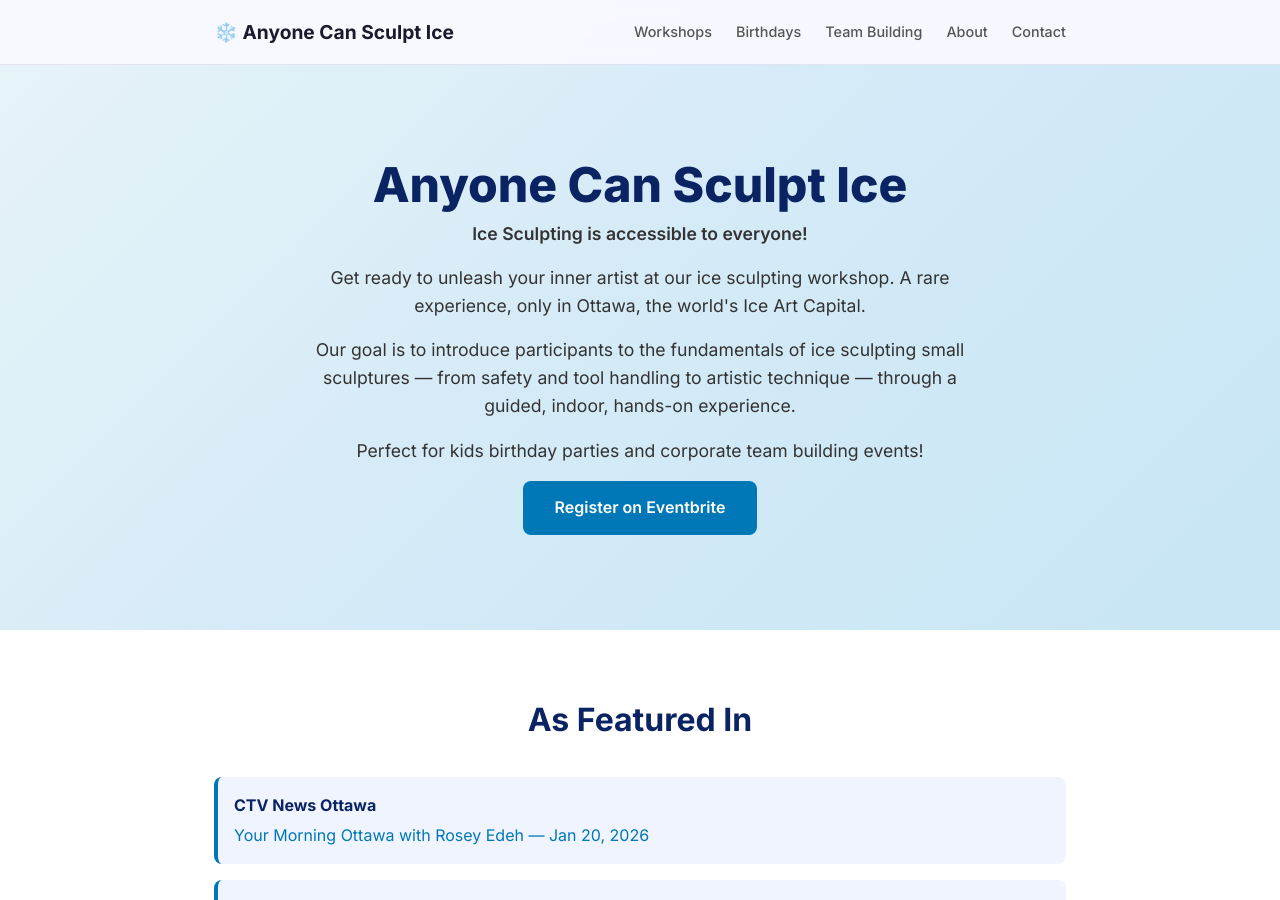
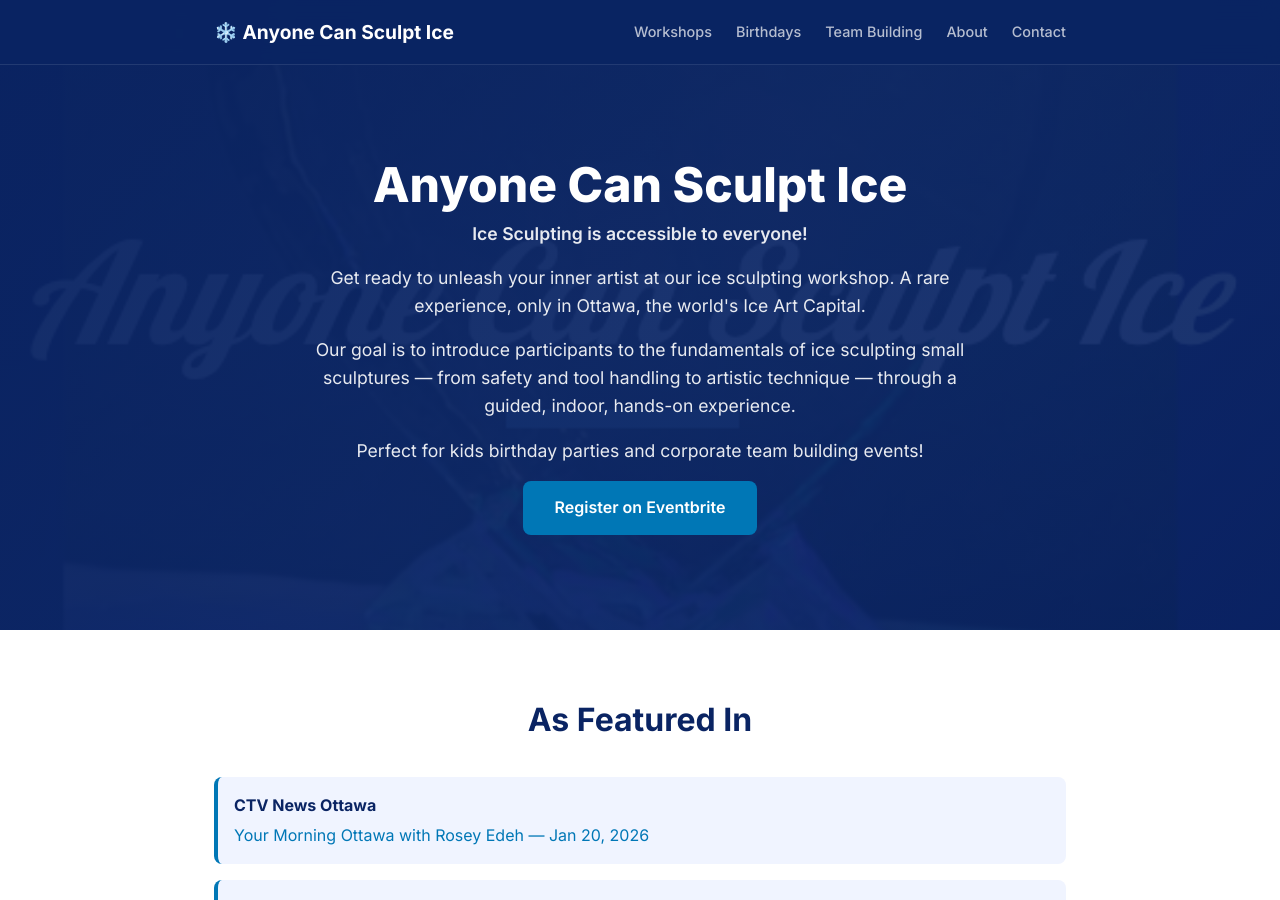
Before and after one commit to sufaice/anyonecansculptice.com, a Jekyll site: the page built from index.html, in a window 1280 px wide and 900 px high. Built offline with Jekyll 4.4.1, drawn with Linux system fonts in a browser that asks for light colours; some of the changed text lies outside the part shown.

Commit message:
add images: kingfisher (award) + heart-workshop (hero background)

```diff
--- a/assets/css/styles.css
+++ b/assets/css/styles.css
@@ -22,9 +22,9 @@ body {
   top: 0;
   left: 0;
   right: 0;
-  background: rgba(248, 249, 255, 0.95);
+  background: rgba(10, 36, 99, 0.95);
   backdrop-filter: blur(10px);
-  border-bottom: 1px solid #e0e4f0;
+  border-bottom: 1px solid rgba(255,255,255,0.1);
   z-index: 100;
 }
 
@@ -38,7 +38,7 @@ body {
 .nav-logo {
   font-weight: 700;
   font-size: 1.2rem;
-  color: #1a1a2e;
+  color: #fff;
   text-decoration: none;
 }
 
@@ -50,28 +50,49 @@ body {
 
 .nav-links a {
   text-decoration: none;
-  color: #555;
+  color: rgba(255,255,255,0.7);
   font-size: 0.9rem;
   font-weight: 500;
   transition: color 0.2s;
 }
 
-.nav-links a:hover { color: #0077b6; }
+.nav-links a:hover { color: #90e0ef; }
 
 /* ── Hero ──────────────────────────────────────────── */
 .hero {
   padding: 8rem 1.5rem 4rem;
   text-align: center;
-  background: linear-gradient(135deg, #e8f4f8 0%, #d4eaf7 50%, #c8e6f5 100%);
   min-height: 70vh;
   display: flex;
   align-items: center;
   justify-content: center;
+  position: relative;
+  background: linear-gradient(135deg, #0a2463 0%, #1a3a7a 50%, #0a2463 100%);
+  overflow: hidden;
+}
+
+.hero::before {
+  content: "";
+  position: absolute;
+  inset: 0;
+  background: var(--hero-img, none) center center / cover no-repeat;
+  opacity: 0.2;
+  z-index: 0;
+}
+
+.hero-overlay {
+  position: absolute;
+  inset: 0;
+  background: linear-gradient(135deg, rgba(10,36,99,0.85) 0%, rgba(10,36,99,0.65) 100%);
+  z-index: 1;
 }
 
 .hero-content {
   max-width: 700px;
   margin: 0 auto;
+  position: relative;
+  z-index: 2;
+  color: #fff;
 }
 
 .hero h1 {
@@ -79,19 +100,19 @@ body {
   font-weight: 800;
   line-height: 1.1;
   margin-bottom: 0.5rem;
-  color: #0a2463;
+  color: #fff;
 }
 
 .tagline {
   font-size: 1.4rem;
   font-weight: 600;
-  color: #0077b6;
+  color: #90e0ef;
   margin-bottom: 1.5rem;
 }
 
 .hero p {
   font-size: 1.1rem;
-  color: #333;
+  color: rgba(255,255,255,0.9);
   margin-bottom: 1rem;
 }
 
@@ -226,6 +247,14 @@ h2 {
   text-align: center;
 }
 
+.award-img {
+  max-width: 100%;
+  height: auto;
+  border-radius: 8px;
+  margin-bottom: 1rem;
+  box-shadow: 0 4px 20px rgba(0,0,0,0.15);
+}
+
 .award-title {
   font-weight: 700;
   font-size: 1.2rem;
--- a/index.html
+++ b/index.html
@@ -4,7 +4,8 @@ title: Anyone Can Sculpt Ice
 ---
 
 <!-- Hero -->
-<section class="hero">
+<section class="hero" style="--hero-img: url({{ site.baseurl }}/assets/heart-workshop.png);">
+  <div class="hero-overlay"></div>
   <div class="hero-content">
     <h1>Anyone Can Sculpt Ice</h1>
     <p class="tagline">Ice Sculpting is accessible to everyone!</p>
@@ -83,10 +84,11 @@ title: Anyone Can Sculpt Ice
     <p>For a decade, I served as the lead organizer for Winterlude's ice carving events, coordinating large-scale public showcases. I've also contributed to the leadership of the Canadian Ice Carvers' Society, serving on the executive team in the past and remaining an active member today.</p>
     <p>I've developed a one-of-a-kind workshop, available exclusively in Ottawa, where adults — and kids as young as 8 — can safely experience the thrill of ice sculpting through my Anyone Can Sculpt Ice introductory program.</p>
     <div class="award">
+      <img src="{{ site.baseurl }}/assets/kingfisher.jpg" alt="1st Place Single Block Category - Fairbanks World Ice Art Championships 2009" class="award-img" loading="lazy">
       <p class="award-title">1st Place Single Block Category</p>
       <p>Fairbanks World Ice Art Championships 2009</p>
       <p>Junichi Nakamura and Suguru Kanbayashi</p>
-      <p class="award-note">This sculpture is 2.5m tall: <a href="https://youtu.be/5_Cppy_TBog?si=ySg9Dosl8eGFbPum" target="_blank" rel="noopener">watch the build video</a></p>
+      <p class="award-note">This 2.5m tall kingfisher sculpture: <a href="https://youtu.be/5_Cppy_TBog?si=ySg9Dosl8eGFbPum" target="_blank" rel="noopener">watch the build video</a></p>
     </div>
   </div>
 </section>
```
Also changed, not shown: assets/heart-workshop.png (renamed from assets/heart with name.png).
